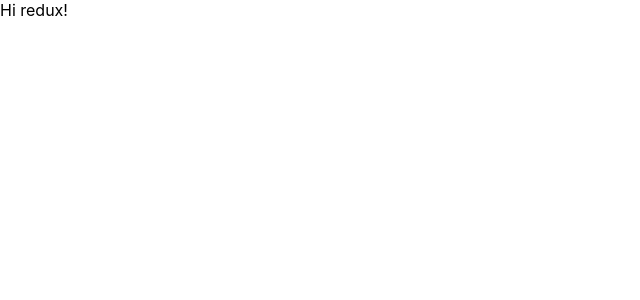
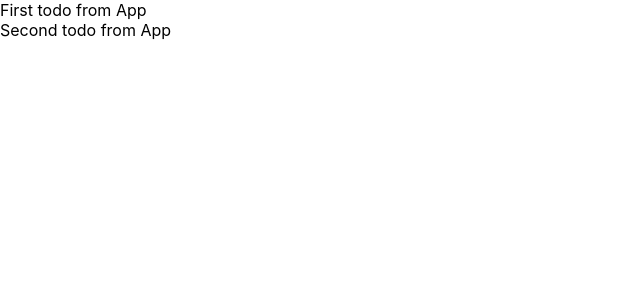
Before and after one commit to KrystianKaminski/react-redux, a React (Create React App) app: page / in a window 1280 px wide. Shown: the top 300 px of the page, without its empty margins (0-640 px from the left). Built offline with nearby package versions, Linux system fonts and the light colour scheme.

Commit message:
New component - ToDoList

```diff
--- a/src/App.js
+++ b/src/App.js
@@ -1,10 +1,16 @@
 import React from 'react';
+import TodoList from './TodoList';
 
 
 class App extends React.Component {
 
   render() {
-    return 'Hi redux!'
+    return <TodoList
+      todos={[
+        {text: 'First todo from App'},
+        {text: 'Second todo from App'}
+      ]}
+    />
   }
 }
 
--- /dev/null
+++ b/src/TodoList.js
@@ -0,0 +1,14 @@
+import React from 'react'
+
+class TodoList extends React.Component {
+
+    render() {
+        return <div>
+            {this.props.todos.map(todo =>
+                <div>{todo.text}</div>
+            )}
+        </div>
+    }
+}
+
+export default TodoList
```
